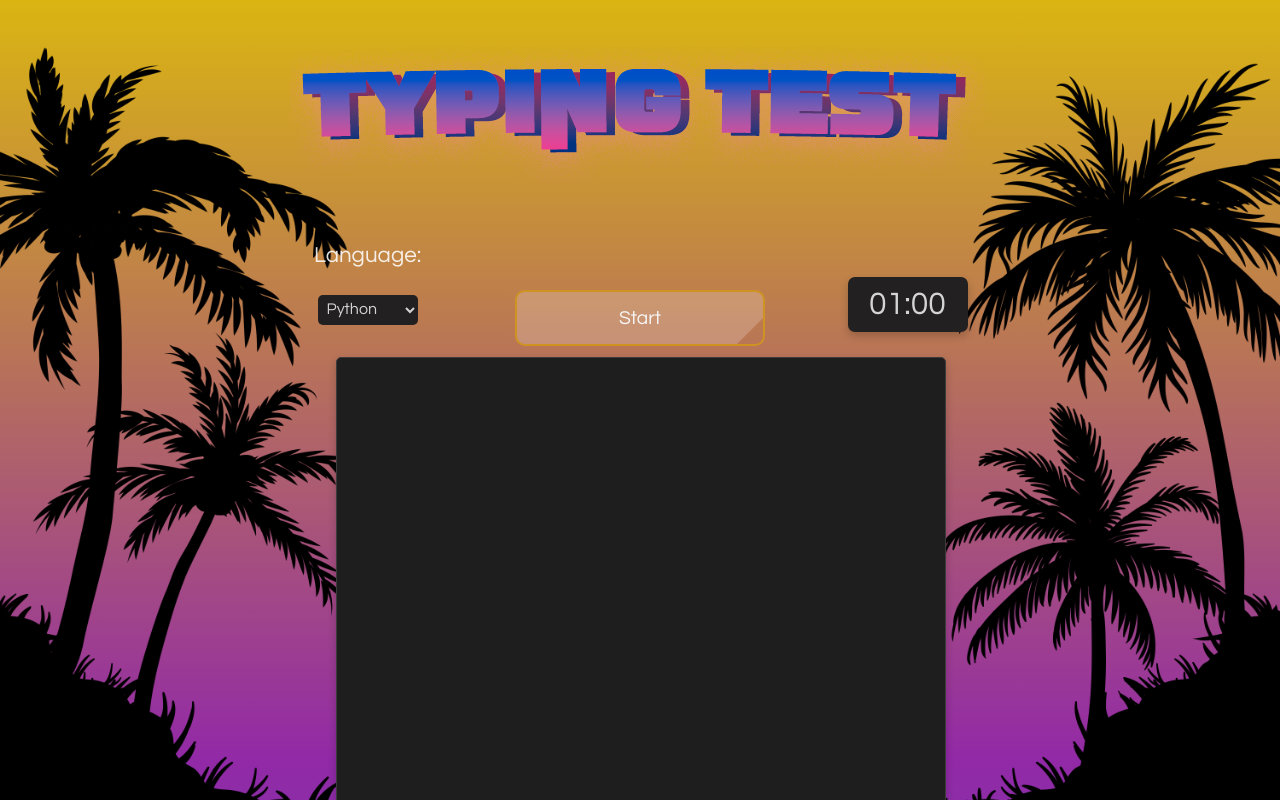
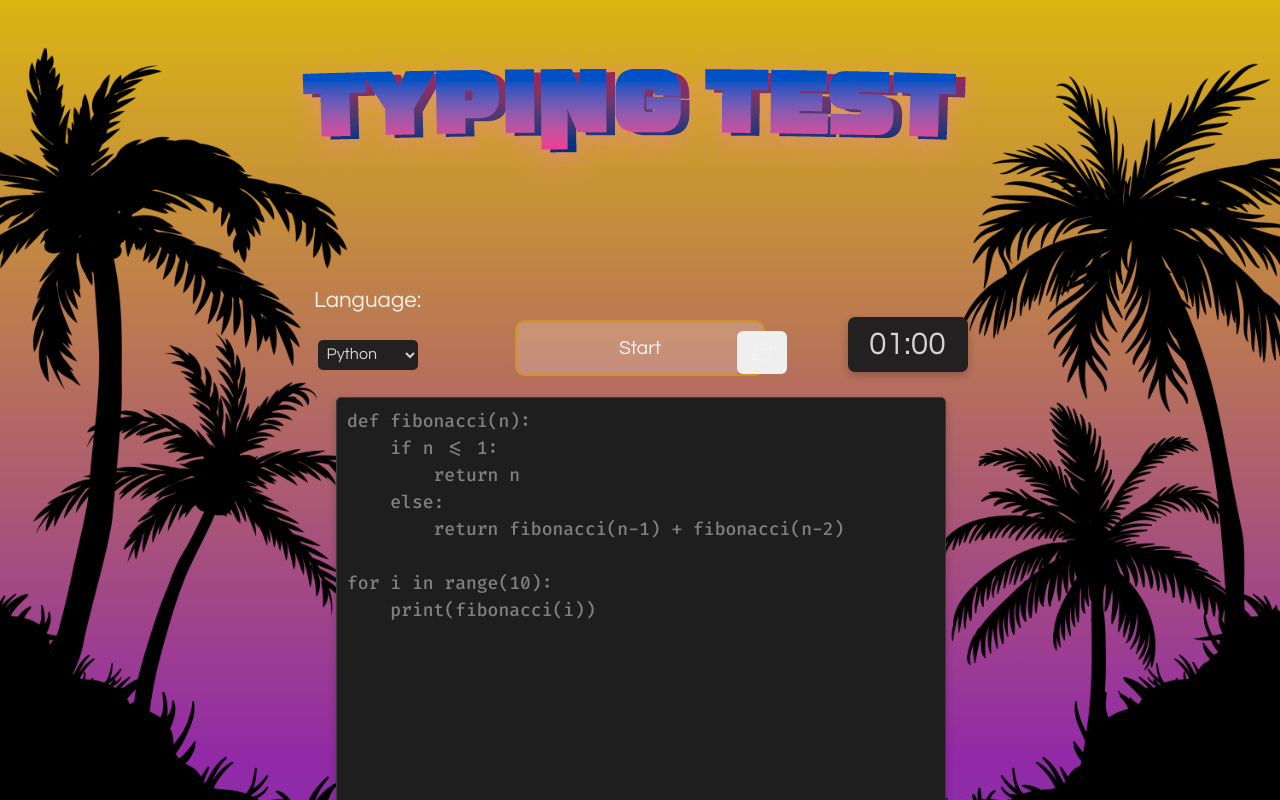
Before and after one commit to Epicder/CodePM, a React (Vite) app in the folder CodePM/: page /typing-test in a window 1280 px wide. Shown: the top 800 px of the page. Built offline with nearby package versions, Linux system fonts and the light colour scheme.

Commit message:
added the resetButton

```diff
--- a/CodePM/src/components/Typing.jsx
+++ b/CodePM/src/components/Typing.jsx
@@ -8,10 +8,12 @@ import snippets from '../data/snippets.json';
 import { useEffect } from 'react';
 import './typing-components/typing-css/Typing-test.css';
 import Palm from '../components/Palm';
+import ResetButton from './typing-components/ResetButton';
+
 
 export default function Typing() {
   const [language, setLanguage] = useState('python');
-  const [currentSnippet, setCurrentSnippet] = useState('');
+
   const [time, setTime] = useState('00:00');
   const [timeLeft, setTimeLeft] = useState(60);
   const [userInput, setUserInput] = useState('');
@@ -24,18 +26,26 @@ export default function Typing() {
     const randomIndex = Math.floor(Math.random() * snippetsForLanguage.length);
     return snippetsForLanguage[randomIndex];
   };
+  const [currentSnippet, setCurrentSnippet] = useState(getRandomSnippet(language));
 
 const handleLanguageChange = (e) => {
   const selectedLanguage = e.target.value;
   setLanguage(selectedLanguage);
+  setCurrentSnippet(getRandomSnippet(selectedLanguage));
 };
 
 const handleStartClick = () => {
   console.log('Test started for language:', language);
-  const snippet = getRandomSnippet(language);
-  setCurrentSnippet(snippet);
   setUserInput('');
   setTestStarted(true);
+  setTimeLeft(60);
+};
+
+const handleResetClick = () => {
+  console.log('Reset button clicked');
+  setCurrentSnippet(getRandomSnippet(language));
+  setUserInput('');
+  setTestStarted(false);
   setTimeLeft(60);
 };
 
@@ -110,12 +120,15 @@ const getColoredText = () => {
 
   return (
     <div>
+      <div className='blur-bg'>
         <Header />
         <Palm timer={1}/>
         <LanguageSelector onChange={handleLanguageChange} />
         <StartButton onClick={handleStartClick} />
+        <ResetButton onReset={handleResetClick} />
         <Timer time={formatTime(timeLeft)} />
         <TypingArea snippet={currentSnippet} userInput={userInput} onChange={handleInputChange} getColoredText={getColoredText()} onKeyDown={handleKeyDown} disabled={!testStarted || timeLeft === 0} />
       </div>
+    </div>
   );
 }
--- /dev/null
+++ b/CodePM/src/components/typing-components/ResetButton.jsx
@@ -0,0 +1,16 @@
+import React from 'react'
+
+export default function ResetButton ( props ) {
+
+  const svg = (
+    <svg xmlns="http://www.w3.org/2000/svg" fill="none" viewBox="0 0 24 24" stroke-width="1.5" stroke="currentColor" class="size-6">
+  <path stroke-linecap="round" stroke-linejoin="round" d="M16.023 9.348h4.992v-.001M2.985 19.644v-4.992m0 0h4.992m-4.993 0 3.181 3.183a8.25 8.25 0 0 0 13.803-3.7M4.031 9.865a8.25 8.25 0 0 1 13.803-3.7l3.181 3.182m0-4.991v4.99" />
+</svg>
+  )
+
+  return (
+    <div className='reset-button-container'>
+      <button className='reset-button' onClick={props.onReset}>{svg}</button>
+    </div>
+  )
+}
--- a/CodePM/src/components/typing-components/typing-css/Typing-test.css
+++ b/CodePM/src/components/typing-components/typing-css/Typing-test.css
@@ -19,7 +19,7 @@ h3 {
   justify-content: left;
   position: relative;
   left: 22.6%;
-  top: 35px;
+  top: 80px;
 }
 
 .language-ch-container select {
@@ -44,7 +44,7 @@ h3 {
   justify-content: center;
   align-items: center;
   position: relative;
-  top: -30px;
+  top: 0;
   width: 100%;
 }
 
@@ -104,3 +104,29 @@ h3 {
   font-family: "Fira Code", monospace;
   font-size: 14px;
 }
+
+.reset-button-container {
+  display: flex;
+    height: 40px;
+    width: 40px;
+    align-items: center;
+    justify-content: left;
+    position: relative;
+    left: 58%;
+    top: -60px;
+}
+
+.reset-button-container button {
+  font-family: "Questrial", sans-serif;
+ border: none;
+  border-radius: 6px;
+  color: rgb(243, 243, 243);
+  padding: 0.5rem 0.8rem;
+}
+
+svg {
+  position: relative;
+  width: 1.5rem;
+  height: 1.5rem;
+  top: 1px;
+}
```
Lines whose indentation alone changed are shown as unchanged.
